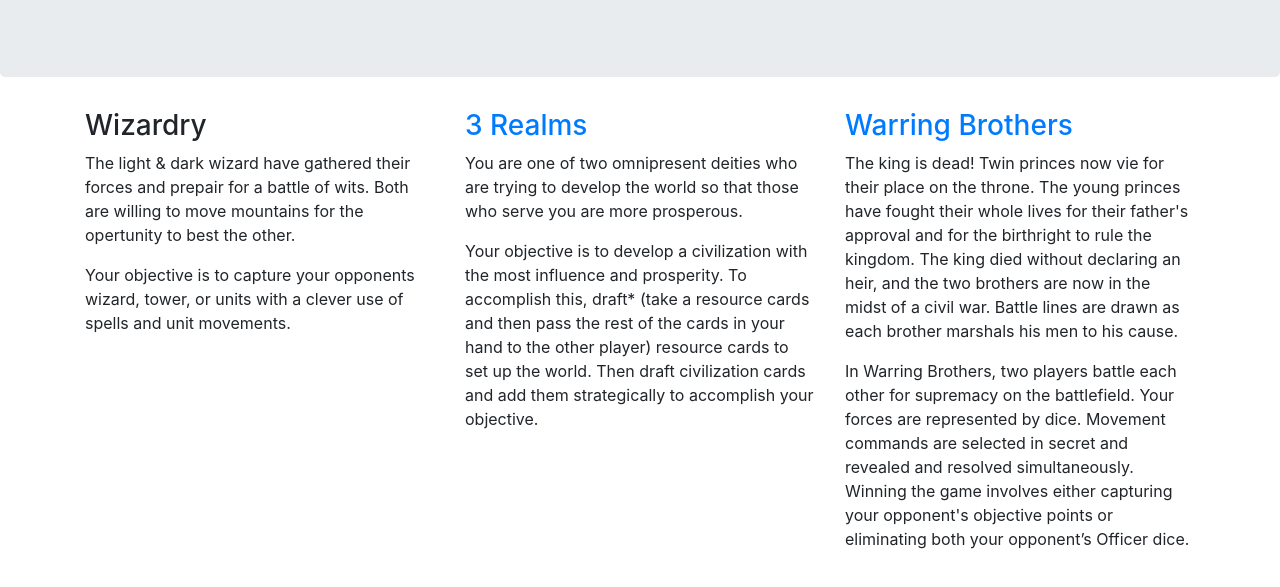
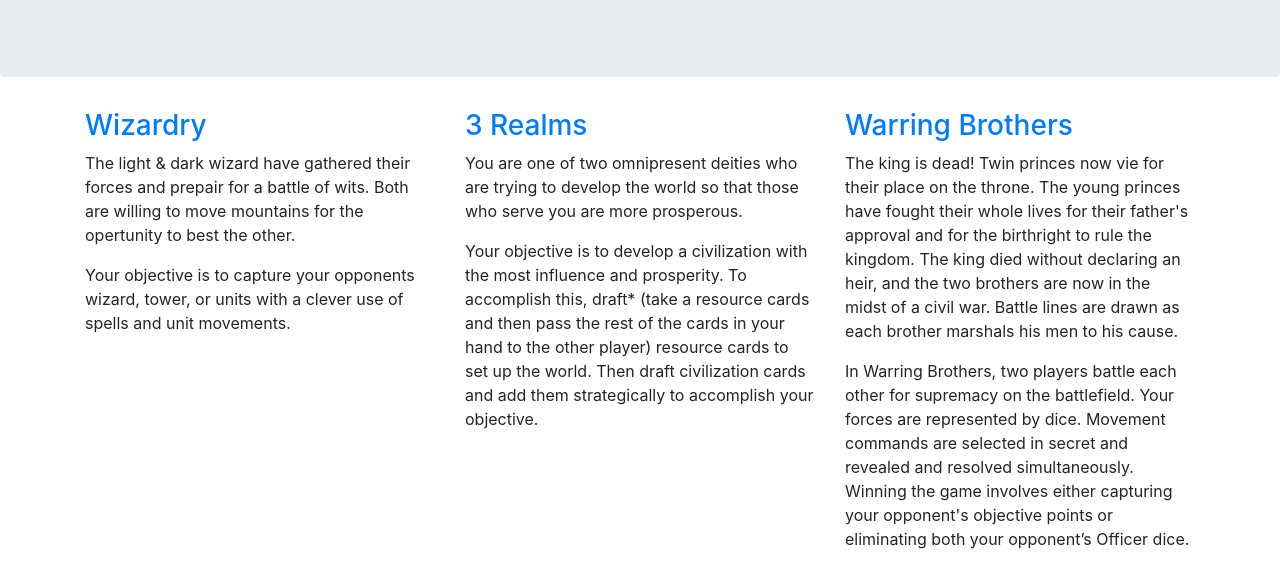
Before and after one commit to Webdeskme/Games, a plain HTML site: page index.html in a window 1280 px wide. Shown: the part 147-734 px from the top of the page. Drawn offline with nearby package versions, Linux system fonts and the light colour scheme.

Commit message:
Update index.html

```diff
--- a/index.html
+++ b/index.html
@@ -19,7 +19,7 @@
 <div class="container">
   <div class="row">
     <div class="col-sm-4">
-      <h3>Wizardry</h3>
+      <h3><a href="https://www.thegamecrafter.com/games/wizardry">Wizardry</a></h3>
       <p>The light & dark wizard have gathered their forces and prepair for a battle of wits. Both are willing to move mountains for the opertunity to best the other.</p>
       <p>Your objective is to capture your opponents wizard, tower, or units with a clever use of spells and unit movements.</p>
     </div>
```
